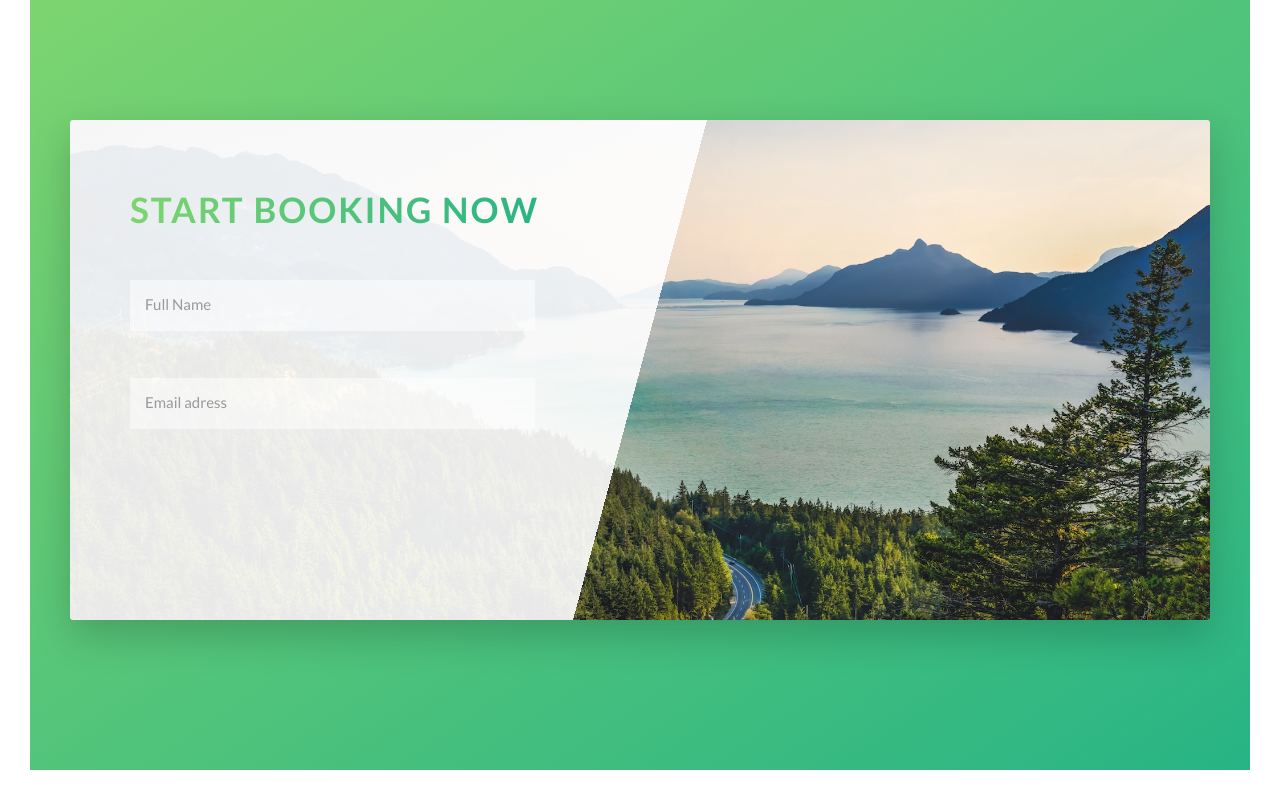
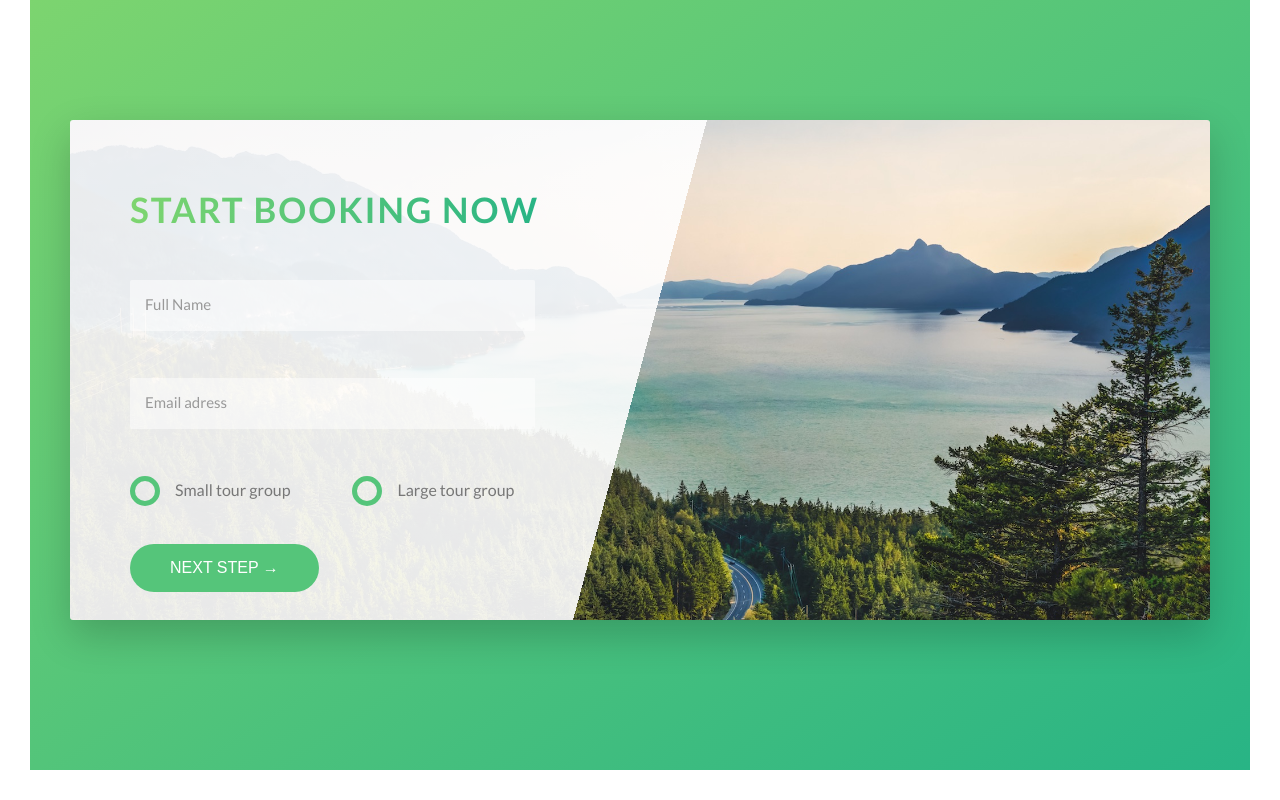
Before and after one commit to BartsWebdevelopment/natours, a website: page index.html in a window 1280 px wide. Shown: the part 4621-5421 px from the top of the page. Drawn offline with Linux system fonts and the light colour scheme.

Commit message:
Lesson #47: building the booking section part 3

```diff
--- a/index.html
+++ b/index.html
@@ -263,6 +263,25 @@
                             <input type="email" class="form__input" placeholder="Email adress" id="email">
                             <label for="email" class="form__label">Email</label>
                         </div>
+                        <div class="form__group u-margin-bottom-medium">
+                            <div class="form__radio-group">
+                                <input type="radio" class="form__radio-input" id="small" name="size">
+                                <label for="small" class="form__radio-label">
+                                    <span class="form__radio-button"></span>
+                                    Small tour group
+                                </label>
+                            </div>
+                            <div class="form__radio-group">
+                                <input type="radio" class="form__radio-input" id="large" name="size">
+                                <label for="large" class="form__radio-label">
+                                    <span class="form__radio-button"></span>
+                                    Large tour group
+                                </label>
+                            </div>
+                        </div>
+                        <div class="form__group">
+                            <button class="btn btn--green">Next step &rarr;</button>
+                        </div>
                     </form>
                 </div>
             </div>
--- a/sass/base/_utilities.scss
+++ b/sass/base/_utilities.scss
@@ -1,8 +1,8 @@
-.u-center-text{text-align: center;}
+.u-center-text{text-align: center !important;}
 
-.u-margin-bottom-small{margin-bottom: 1.5rem;}
-.u-margin-bottom-medium{margin-bottom: 4rem;}
-.u-margin-bottom-big {margin-bottom: 8rem;}
+.u-margin-bottom-small{margin-bottom: 1.5rem !important;}
+.u-margin-bottom-medium{margin-bottom: 4rem !important;}
+.u-margin-bottom-big {margin-bottom: 8rem !important;}
 
-.u-margin-top-big {margin-top: 8rem;}
-.u-margin-top-huge {margin-top: 10rem;}
+.u-margin-top-big {margin-top: 8rem !important;}
+.u-margin-top-huge {margin-top: 10rem !important;}
--- a/sass/components/_button.scss
+++ b/sass/components/_button.scss
@@ -1,4 +1,5 @@
 .btn{
+  &,
   &:link,
   &:visited {
     text-transform: uppercase;
@@ -9,6 +10,10 @@
     transition: all .2s;
     position: relative;
     font-size: $default-font-size;
+
+    //change for the <button> element
+    border: none;
+    cursor: pointer;
   }
 
   &:hover{
@@ -21,7 +26,8 @@
     }
   }
 
-  &:active {
+  &:active,
+  &:focus {
     transform: translateY(-1px);
     box-shadow: 0 .5rem 1rem rgba($color-black,.2);
   }
--- a/sass/components/_form.scss
+++ b/sass/components/_form.scss
@@ -14,6 +14,7 @@
     border-bottom: 3px solid transparent;
     width: 90%;
     display: block;
+    transition: all .3s;
 
     &:focus {
       outline: none;
@@ -44,4 +45,49 @@
     visibility: hidden;
     transform: translateY(-4rem);
   }
+
+  &__radio-group {
+    width: 49%;
+    display: inline-block;
+  }
+
+  &__radio-input{
+    ;display: none;
+  }
+
+  &__radio-label {
+    font-size: $default-font-size;
+    cursor: pointer;
+    position: relative;
+    padding-left: 4.5rem;
+  }
+
+  &__radio-button {
+    height: 3rem;
+    width: 3rem;
+    border: 5px solid $color-primary;
+    border-radius: 50%;
+    display: inline-block;
+    position: absolute;
+    left: 0;
+    top: -.4rem;
+
+    &::after {
+      content: "";
+      display: block;
+      height: 1.3rem;
+      width: 1.3rem;
+      border-radius: 50%;
+      position: absolute;
+      top: 19%;
+      left: 19%;
+      transform: translate(-50% -50%);
+      background-color: $color-primary;
+      opacity: 0;
+      transition: opacity .2s;
+    }
+  }
+  &__radio-input:checked ~ &__radio-label &__radio-button::after  {
+      opacity: 1;
+  }
 }
```
Also changed, not shown: css/style.css.
